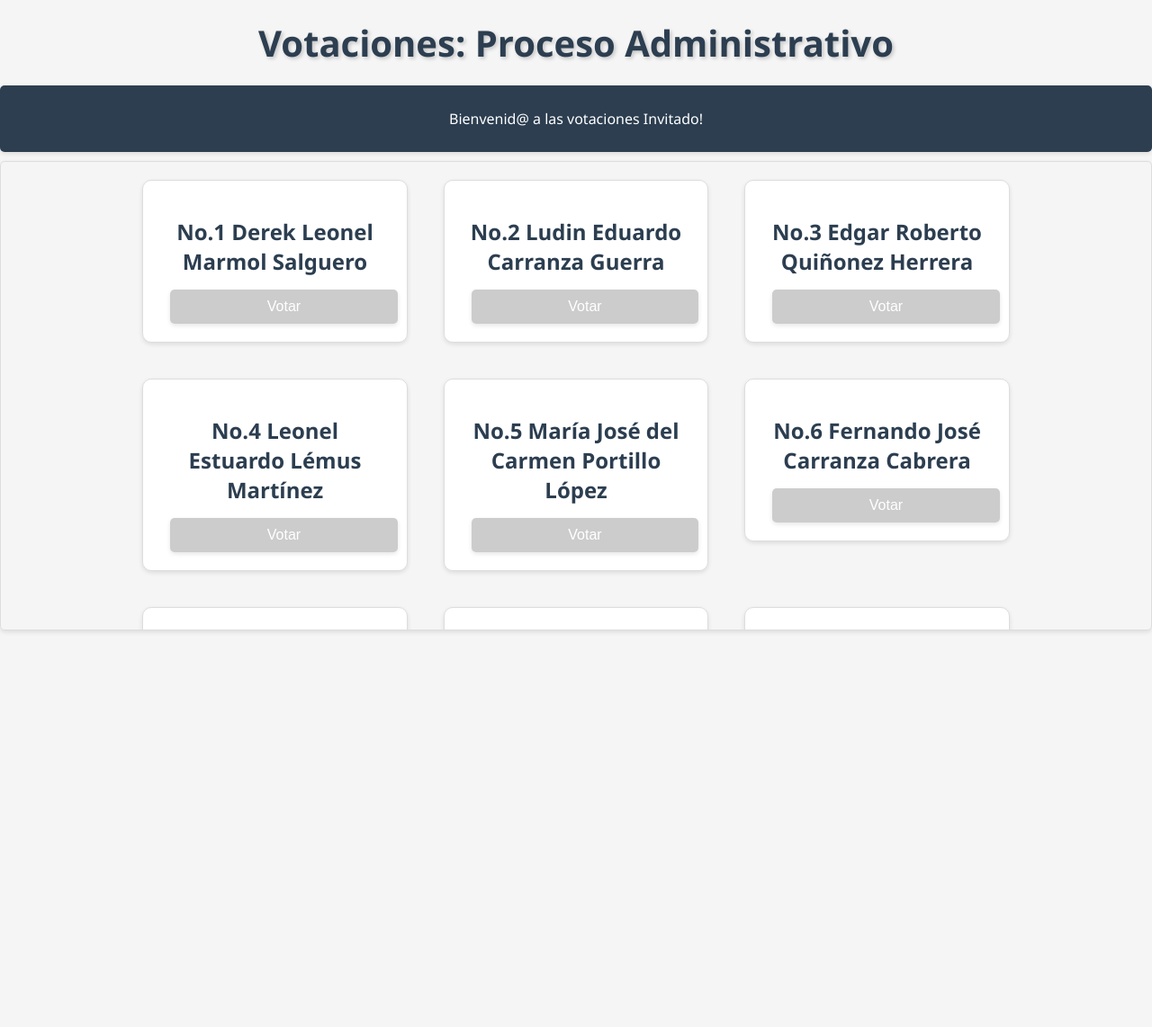
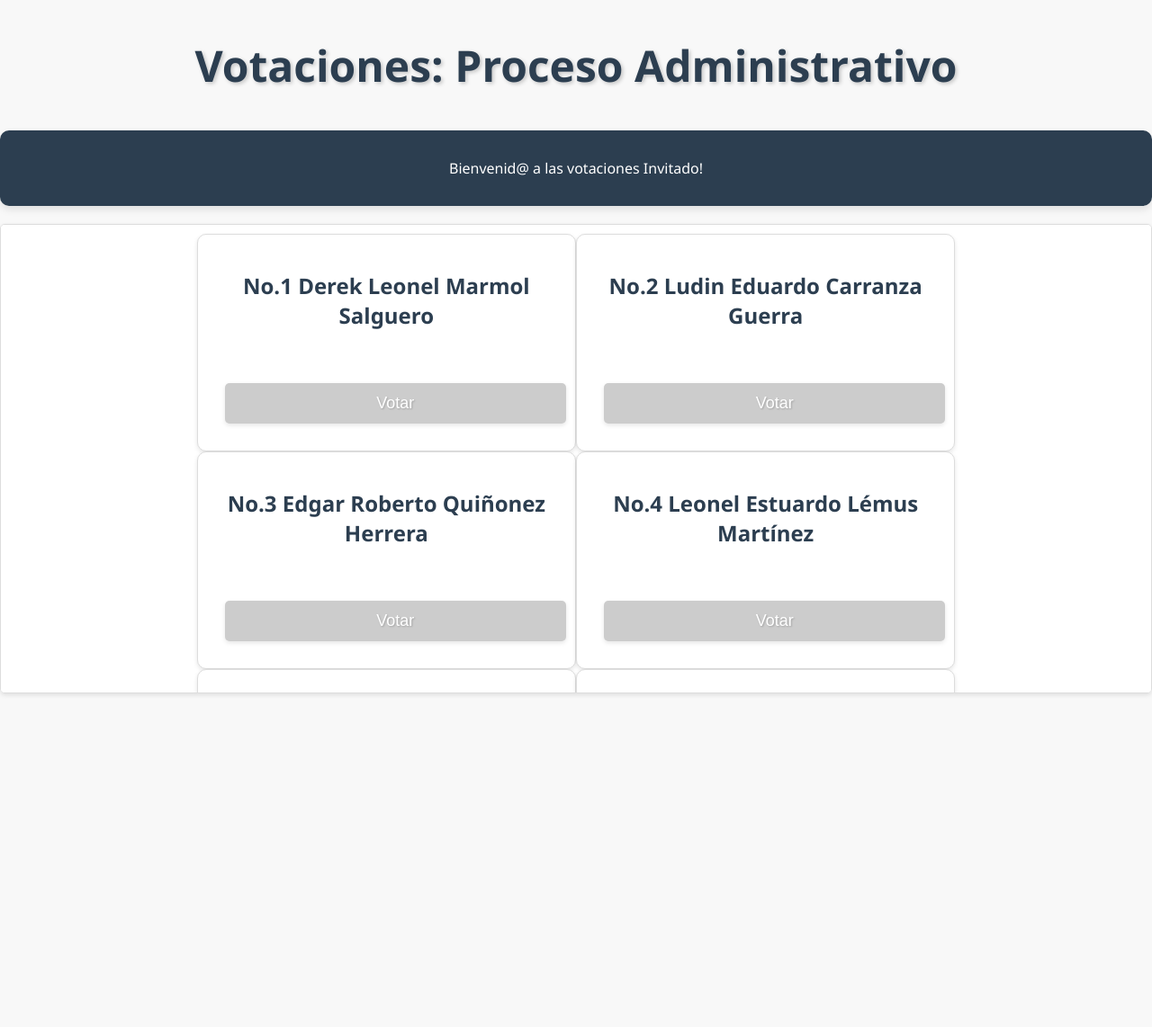
Before and after one commit to DerekMarmol/pruebas, a Flask app: page /votacion in a window 1280 px wide. Shown: the top 1142 px of the page at 90% size. Run offline with Flask 3, Linux system fonts and the light colour scheme; parts of the project's set-up code (start-up, migrations or seed data) failed here and were passed over; some libraries are stand-ins or nearby versions.

Commit message:
Add files via upload

```diff
--- a/templates/votacion.html
+++ b/templates/votacion.html
@@ -7,91 +7,123 @@
     <style>
         body {
         font-family: 'Segoe UI', Tahoma, Geneva, Verdana, sans-serif;
-            background-color: #f5f5f5;
+        background-color: #f8f8f8;
         margin: 0;
         padding: 0;
         color: #333;
     }
+
     #titulo {
         text-align: center;
-            margin: 20px 0;
+        margin: 40px 0;
         color: #2c3e50;
-            font-size: 2.5em;
+        font-size: 3em;
         text-shadow: 2px 2px 4px rgba(0, 0, 0, 0.2);
     }
+
     .bienvenida {
         text-align: center;
-            margin: 10px 0;
-            padding: 10px;
+        margin: 20px 0;
+        padding: 15px;
         background-color: #2c3e50;
         color: #fff;
-            border-radius: 5px;
-            box-shadow: 0 2px 5px rgba(0,0,0,0.1);
+        border-radius: 10px;
+        box-shadow: 0 4px 8px rgba(0, 0, 0, 0.1);
         animation: fadeIn 2s ease;
     }
-        #grupos {
-            display: flex;
-            justify-content: center;
-            flex-wrap: wrap;
-            margin-top: 20px;
-            gap: 20px;
+
+    #grupos-container {
+        height: 600px;
+        overflow-y: auto;
+        border: none;
+        border-radius: 10px;
+        box-shadow: 0 4px 8px rgba(0, 0, 0, 0.1);
+        padding: 20px;
+        background-color: #fff;
     }
+
     .grupo {
         padding: 20px;
         border: 1px solid #ddd;
         border-radius: 10px;
         width: calc(33.333% - 40px);
         text-align: center;
-            background-color: #fff;
-            box-shadow: 0 2px 5px rgba(0,0,0,0.1);
+        background-color: #f8f8f8;
+        box-shadow: 0 4px 8px rgba(0, 0, 0, 0.1);
         transition: transform 0.3s ease, box-shadow 0.3s ease;
         position: relative;
         overflow: hidden;
+        display: flex;
+        flex-direction: column;
+        height: 200px;
     }
+
     .grupo:hover {
-            transform: scale(1.05);
-            box-shadow: 0 5px 15px rgba(0,0,0,0.2);
+        transform: translateY(-5px);
+        box-shadow: 0 8px 16px rgba(0, 0, 0, 0.2);
     }
-        .grupo:not(:hover) {
-            transform: scale(1);
-            box-shadow: 0 2px 5px rgba(0,0,0,0.1);
-        }
+
     .grupo h2 {
         color: #2c3e50;
         margin-bottom: 15px;
         z-index: 1;
         position: relative;
+        flex-grow: 1;
     }
-        .info {
-            margin-top: 10px;
-            background-color: #f9f9f9;
-            border: 1px solid #eee;
-            border-radius: 5px;
-            padding: 10px;
-            display: none;
-            position: absolute;
-            width: 100%;
-            top: 100%;
-            left: 0;
-            transition: all 0.5s ease;
-        }
-        .grupo:hover .info {
-            display: block;
-            animation: slideIn 0.5s ease forwards;
-        }
+
     .votar {
-            margin-top: 20px;
+        margin-top: auto;
         cursor: pointer;
         color: #fff;
         background-color: #2c3e50;
         border: none;
         border-radius: 5px;
-            padding: 10px 20px;
-            font-size: 16px;
+        padding: 12px 24px;
+        font-size: 18px;
         transition: background-color 0.3s ease;
         width: 100%;
         box-sizing: border-box;
         z-index: 1;
+        text-shadow: 1px 1px 2px rgba(0, 0, 0, 0.2);
+    }
+
+    .votar:hover {
+        background-color: #1a252f;
+    }
+
+    button {
+        margin: 10px;
+        padding: 12px 24px;
+        border: none;
+        border-radius: 5px;
+        font-size: 18px;
+        cursor: pointer;
+        transition: background-color 0.3s ease;
+        outline: none;
+        width: auto;
+        display: inline-block;
+        box-shadow: 0 4px 8px rgba(0, 0, 0, 0.1);
+        text-shadow: 1px 1px 2px rgba(0, 0, 0, 0.2);
+    }
+
+    #abrirVotacion, #cerrarVotacion, #reiniciarVotaciones {
+        background-color: #2c3e50;
+        color: #fff;
+    }
+
+    #abrirVotacion:hover, #cerrarVotacion:hover, #reiniciarVotaciones:hover {
+        background-color: #1a252f;
+    }
+
+    #resultadoVotacion, #recuentoVotos {
+        margin-top: 40px;
+        text-align: center;
+        font-size: 20px;
+        padding: 20px;
+        background-color: #fff;
+        border: none;
+        border-radius: 10px;
+        box-shadow: 0 4px 8px rgba(0, 0, 0, 0.1);
     }
         .votar:hover {
             background-color: #1a252f;
@@ -160,16 +192,19 @@
             padding: 10px;
         }
         .grupo {
-            display: flex;
-            flex-direction: column;
-            align-items: center;
-            justify-content: space-between;
-            height: 100%;
-            box-sizing: border-box;
-            padding-bottom: 10px;
-        }
-        .votar {
-            margin-top: auto;
+            padding: 20px;
+            border: 1px solid #ddd;
+            border-radius: 10px;
+            width: calc(33.333% - 40px);
+            text-align: center;
+            background-color: #fff;
+            box-shadow: 0 2px 5px rgba(0,0,0,0.1);
+            transition: transform 0.3s ease, box-shadow 0.3s ease;
+            position: relative;
+            overflow: hidden;
+            display: flex; /* Agregamos esta línea */
+            flex-direction: column; /* Agregamos esta línea */
+            height: 200px; /* Ajusta la altura según tus necesidades */
         }
         #grupos {
             display: flex;
@@ -177,12 +212,6 @@
             justify-content: center;
             max-width: none;
             margin: 0;
-        }
-        .grupo {
-            flex: 0 0 calc(25% - 20px);
-            margin: 10px;
-            display: block;
-            white-space: normal;
         }
         @keyframes fadeIn {
             from { opacity: 0; }
```
Also changed, not shown: 1 other file. Lines whose indentation alone changed are shown as unchanged.
